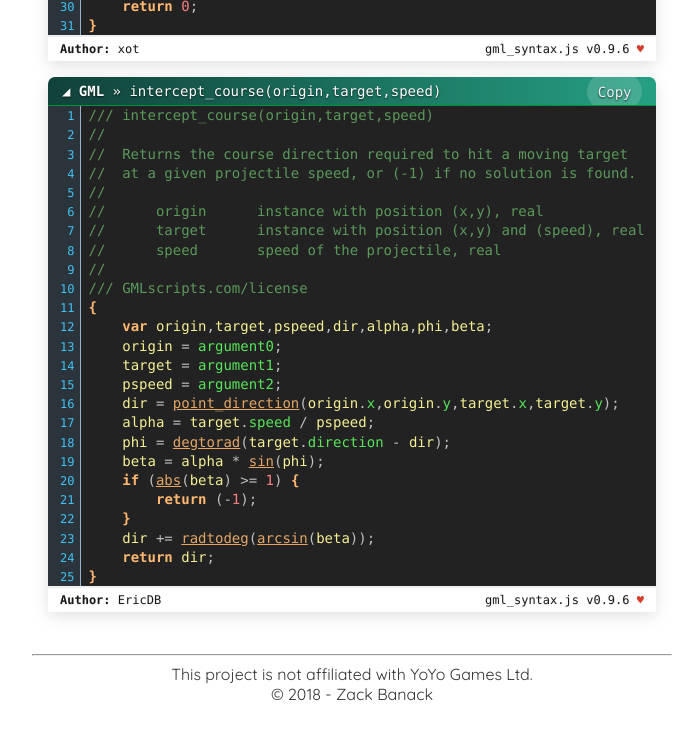
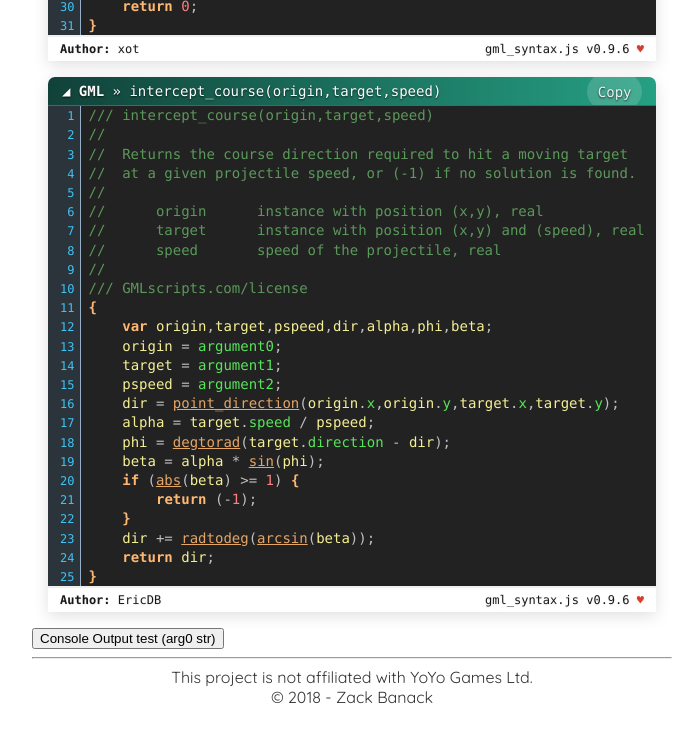
Before and after one commit to zbanack/gml_syntax, a plain HTML site: page index.html in a window 1280 px wide. Shown: the part 1861-2594 px from the top of the page, without its empty margins (288-977 px from the left). Drawn offline with Linux system fonts and the light colour scheme.

Commit message:
Tokenize directly from [optional] str

```diff
--- a/index.html
+++ b/index.html
@@ -5,7 +5,7 @@
 		<meta name="description" content="A JavaScript syntax highlighter/pretty printer for the GameMaker Language.">
 		<meta http-equiv="Content-Type" content="text/html; charset=utf-8" />
 		<link rel="icon" href="gml_syntax_icon.png" />
-		<script src="src/min/gml_syntax-min.js"></script>
+		<script src="src/gml_syntax.js"></script>
 		<script src="src/min/gm_docs2-min.js"></script>
 
 		<link rel="stylesheet" href="src/min/gml_style-min.css" />
@@ -54,6 +54,16 @@
 		  gtag('js', new Date());
 
 		  gtag('config', 'UA-91441927-1');
+		</script>
+
+		<script>
+			function gml_test() {
+				let lst = gml_syntax("global.test = 2");
+
+				for(i in lst) {
+					console.log(lst[i]);
+				}
+			}
 		</script>
 
 	</head>
@@ -175,6 +185,7 @@
     return dir;
 }
 			</div>
+					<button onclick="gml_test()">Console Output test (arg0 str)</button>
 			<br/>
 			<hr/>
 			<div class="note">This project is not affiliated with YoYo Games Ltd.<br/>&copy; 2018 - Zack Banack</div>
```
